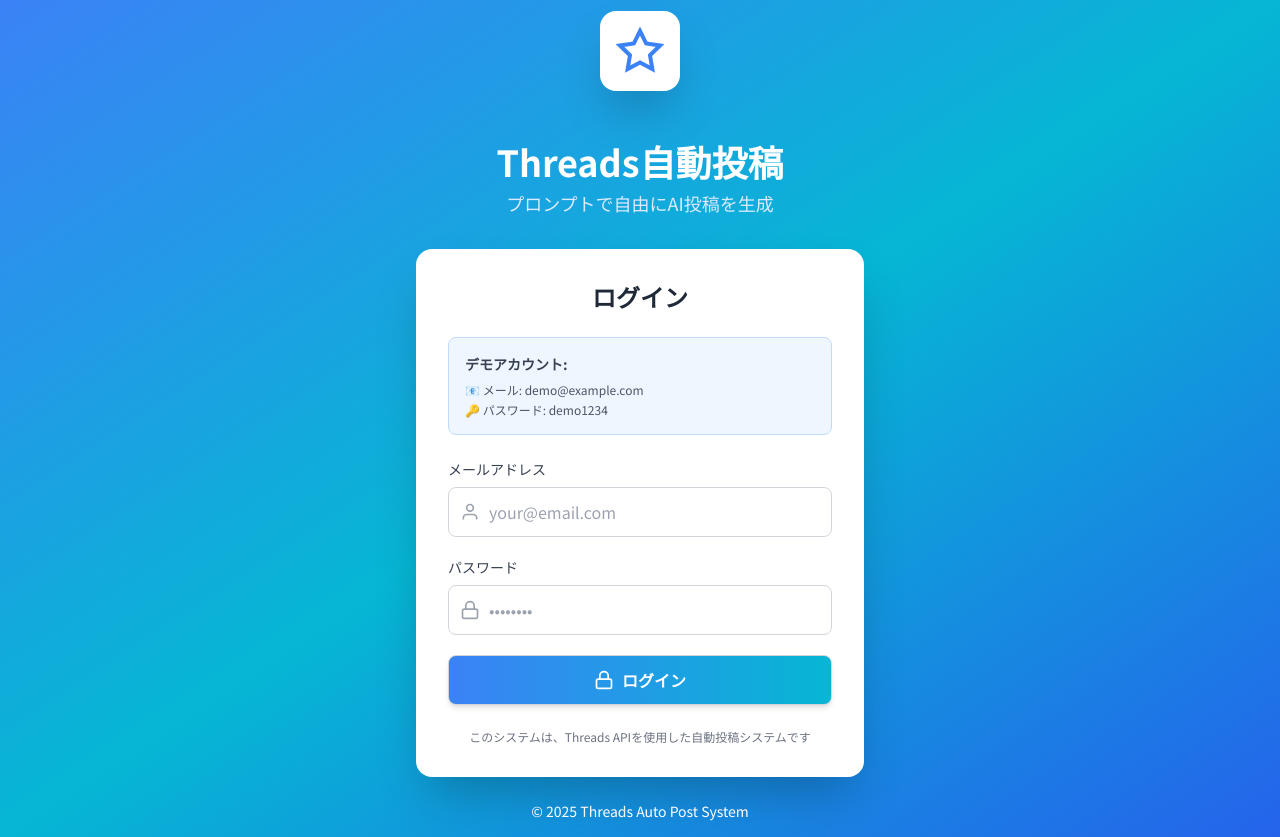
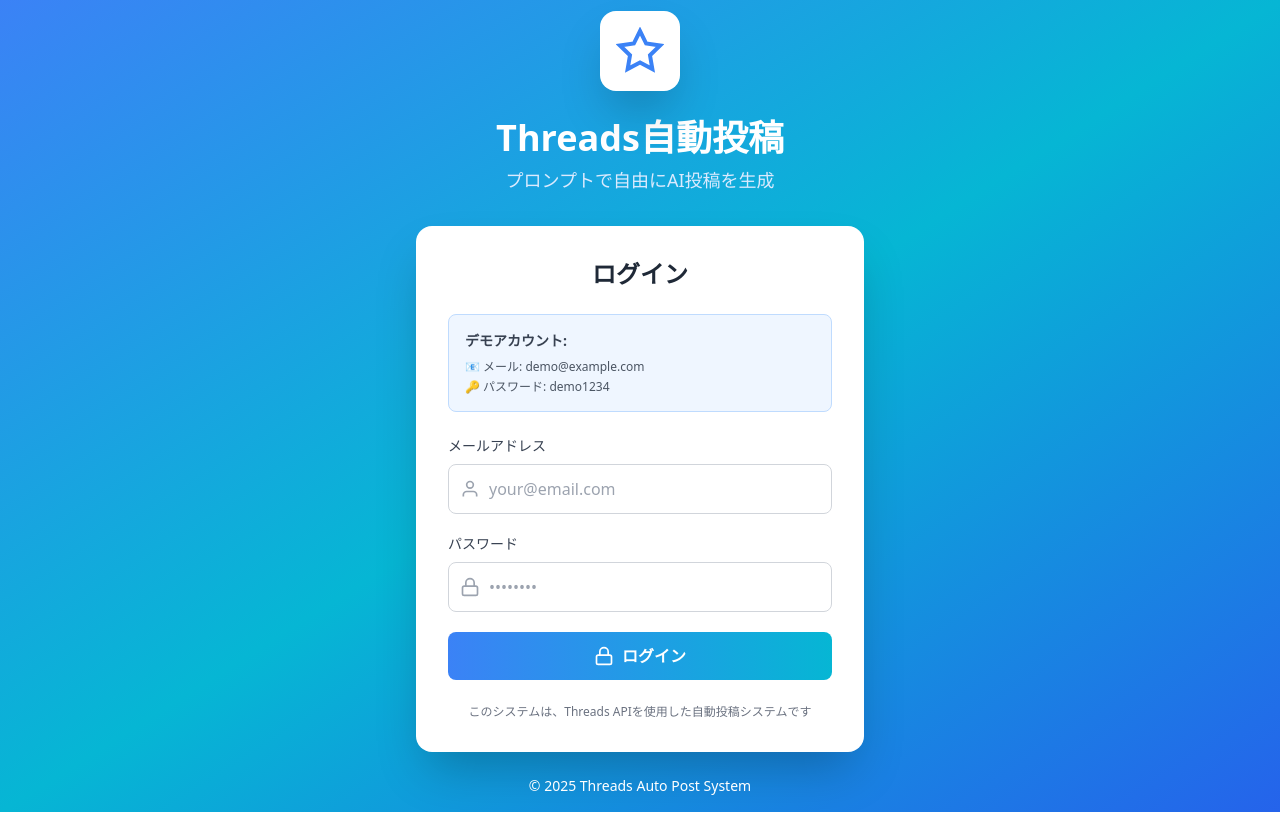
Before and after one commit to kayasite/my-ai-frontend, a React (Vite) app: page / in a window 1280 px wide. After the commit the page ends 812 px from the top, so only its background shows below. Built offline with nearby package versions, Linux system fonts and the light colour scheme.

Commit message:
💄 フロント更新: デザイン・UI調整・安定化

```diff
--- a/src/index.css
+++ b/src/index.css
@@ -1,23 +1,3 @@
 @tailwind base;
 @tailwind components;
 @tailwind utilities;
-
-body {
-  @apply bg-blue-gradient font-jp text-gray-800 min-h-screen;
-}
-
-h1 {
-  @apply text-2xl font-bold text-center mt-6 text-blue-600;
-}
-
-button {
-  @apply bg-white text-blue-600 px-4 py-2 rounded-lg shadow-md hover:bg-blue-500 hover:text-white transition border border-gray-300;
-}
-
-input, select {
-  @apply border border-blue-300 rounded-md px-2 py-1 focus:ring-2 focus:ring-blue-400 outline-none;
-}
-
-.card {
-  @apply bg-white shadow-md rounded-2xl p-4 my-3 border border-blue-100;
-}
```
